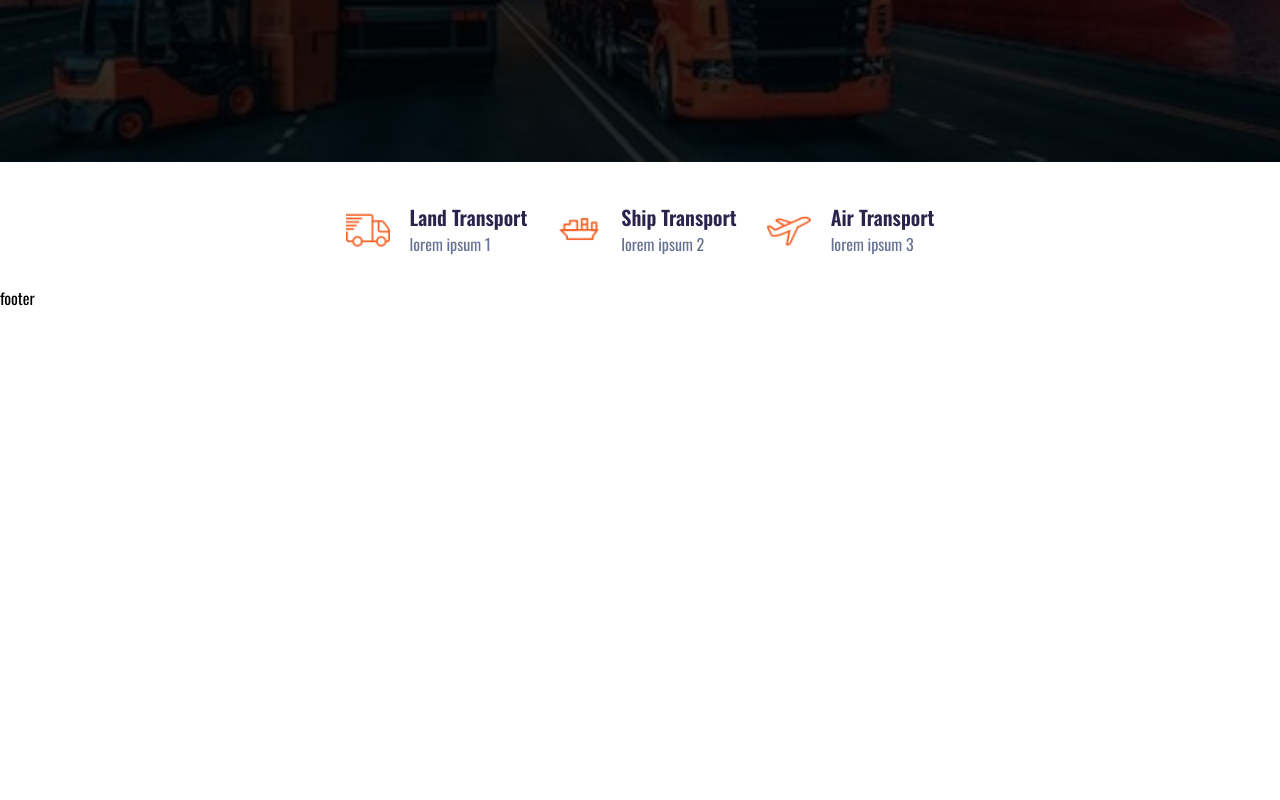
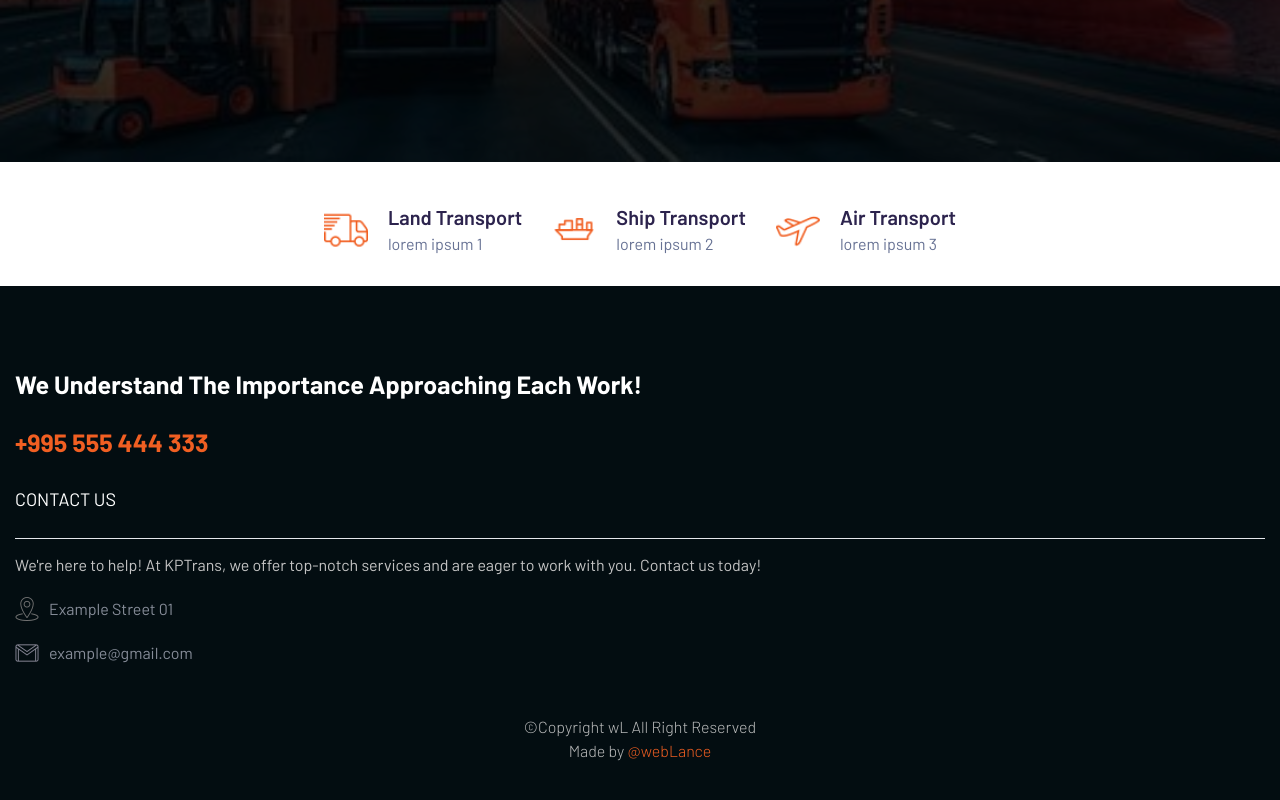
Before and after one commit to Davmike/logistics-web, a React (Vite) app: page / in a window 1280 px wide. Shown: the part 638-1438 px from the top of the page. Before the commit the page ends 948 px from the top, so only its background shows below. Built offline with nearby package versions, Linux system fonts and the light colour scheme.

Commit message:
feat: add footer

```diff
--- a/src/Components/Footer.tsx
+++ b/src/Components/Footer.tsx
@@ -1,9 +1,52 @@
-import React from "react";
+import location from "../../public/assets/location.png";
+import gmail from "../../public/assets/gmail.png";
 
 function Footer() {
+  const categories = [
+    { title: "Example Street 01", src: location },
+    { title: "example@gmail.com", src: gmail },
+  ];
+
   return (
-    <div>
-      <h1>footer</h1>
+    <div className="bg-[#030D11] px-[15px] pt-[80px] pb-[50px]">
+      <h2 className="text-[white] font-bold text-[25px] mb-[20px]">
+        We Understand The Importance Approaching Each Work!
+      </h2>
+      <span className="text-[#F15F22] font-bold text-[25px]">
+        +995 555 444 333
+      </span>
+      <p className="text-[white] text-[18px] font-normal mt-[25px]">
+        CONTACT US
+      </p>
+      <hr className="h-[1px] mt-[25px]" />
+      {/* who we are?! */}
+      <div>
+        <h3 className="text-[#c4c4c4] mt-[14px]">
+          We're here to help! At KPTrans, we offer top-notch services and are
+          eager to work with you. Contact us today!
+        </h3>
+      </div>
+      {/* soc media info */}
+      {categories.map((category, index) => {
+        return (
+          <div key={index} className="flex items-center gap-[10px] mt-[20px]">
+            <img src={category.src} alt="" />
+            <p className="text-[#868c98]">{category.title}</p>
+          </div>
+        );
+      })}
+      {/* copyright */}
+      <div className="flex justify-center items-center flex-col mt-[50px]">
+        <p className="text-[#bbbcbc] text-[16px] font-light">
+          ©Copyright wL All Right Reserved
+        </p>
+        <p className="text-[#bbbcbc] text-[16px] font-light">
+          Made by{" "}
+          <a href="https://www.weblance.ge/" target="_blank">
+            <span className="text-[#F15F22]">@webLance</span>
+          </a>
+        </p>
+      </div>
     </div>
   );
 }
--- a/src/index.css
+++ b/src/index.css
@@ -1,4 +1,4 @@
-@import url("https://fonts.googleapis.com/css2?family=Oswald:wght@200..700&display=swap");
+@import url("https://fonts.googleapis.com/css2?family=Barlow:ital,wght@0,100;0,200;0,300;0,400;0,500;0,600;0,700;0,800;0,900;1,100;1,200;1,300;1,400;1,500;1,600;1,700;1,800;1,900&display=swap");
 
 @import "tailwindcss/base";
 @import "tailwindcss/components";
@@ -11,7 +11,7 @@
 }
 
 body {
-  font-family: "Oswald", sans-serif;
+  font-family: "Barlow", sans-serif;
 }
 
 #home {
```
Also changed, not shown: public/assets/gmail.png (added), public/assets/location.png (added).
